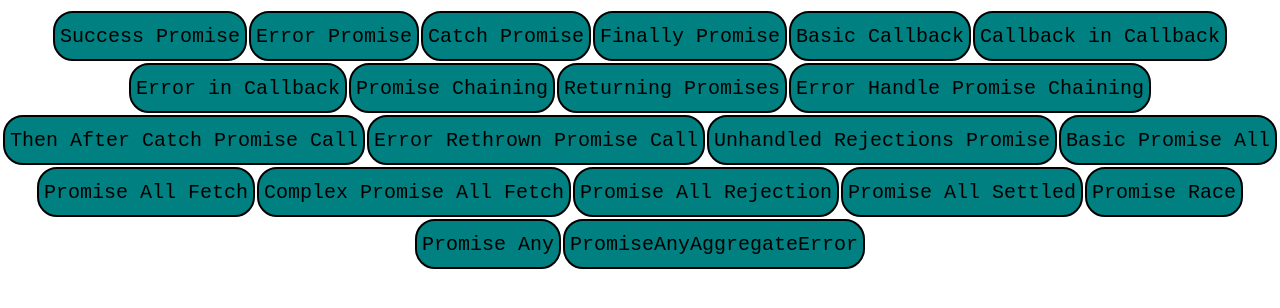
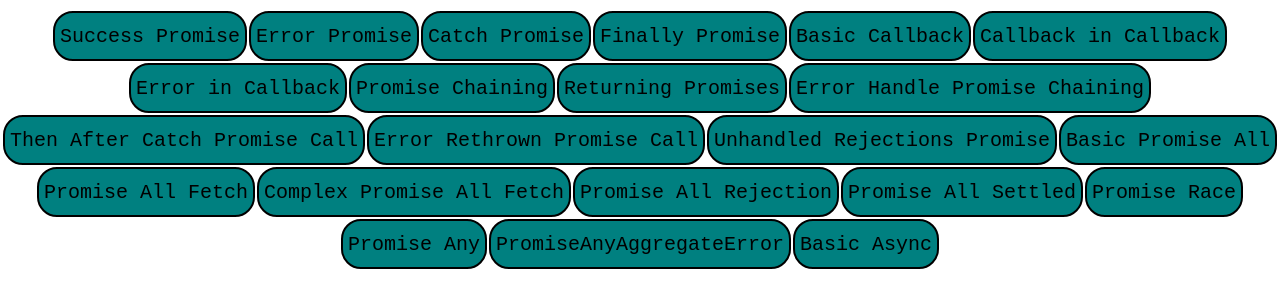
Before and after one commit to AnirupPat/reactjs-promises-async-await, a React (Create React App) app: page / in a window 1280 px wide. Shown: the top 308 px of the page. Built offline with nearby package versions, Linux system fonts and the light colour scheme.

Commit message:
Basic Async call

```diff
--- a/src/components/Promises.js
+++ b/src/components/Promises.js
@@ -24,6 +24,7 @@ const Promises = () => {
       <Button title="Promise Race" />
       <Button title="Promise Any" />
       <Button title="PromiseAnyAggregateError" />
+      <Button title="Basic Async" />
     </div>
   );
 };
--- a/src/components/UI/Button/Button.js
+++ b/src/components/UI/Button/Button.js
@@ -20,6 +20,8 @@ import PromiseAllSettled from "../../../methods/PromiseAllSettled";
 import PromiseRace from "../../../methods/PromiseRace";
 import PromiseAny from "../../../methods/PromiseAny";
 import PromiseAnyAggregateError from "../../../methods/PromiseAnyAggregateError";
+import BasicAsync from "../../../methods/BasicAsync";
+
 
 const Button = (props) => {
   const onClickhandler = () => {
@@ -65,6 +67,8 @@ const Button = (props) => {
         PromiseAny();
     } else if(props.title === "PromiseAnyAggregateError") {
         PromiseAnyAggregateError();
+    } else if(props.title === "Basic Async") {
+        BasicAsync();
     }
   };
   return (
--- /dev/null
+++ b/src/methods/BasicAsync.js
@@ -0,0 +1,8 @@
+const BasicAsync = () => {
+    const call = async() => {
+        return 1;
+    }
+    call().then(alert);
+}
+
+export default BasicAsync;
```
